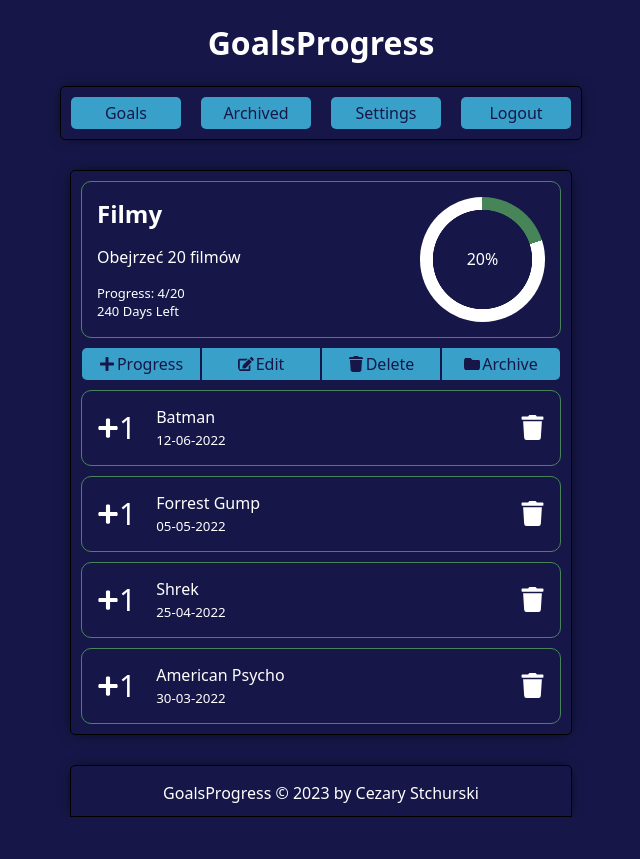
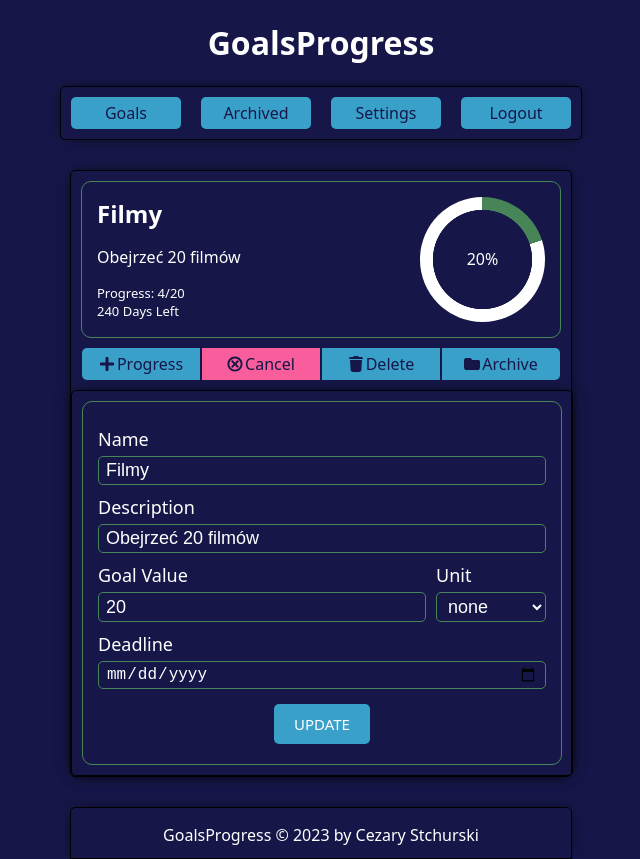
Before and after one commit to czareks2000/GoalsProgress, a React (Create React App) app in the folder goals-progress/: page /goal/1 in a window 1280 px wide. Both pictures are taken after a click on the element "Edit". Shown: the whole page, without its empty margins (319-959 px from the left). Before the commit the page ends 817 px from the top, so only its background shows below. Built offline with nearby package versions, Linux system fonts and the light colour scheme.

Commit message:
add edit form to goal details component

```diff
--- a/goals-progress/src/components/Actions.js
+++ b/goals-progress/src/components/Actions.js
@@ -1,7 +1,7 @@
 import { FaPlus, FaEdit, FaTrash, FaFolder } from 'react-icons/fa'
 import { GiCancel } from 'react-icons/gi'
 
-const Actions = ({ onShowAddForm, showAddForm }) => {
+const Actions = ({ onShowAddForm, showAddForm, onShowEditForm, showEditForm }) => {
     return (
         <div className="actions text-center">
             <div className={`action ${showAddForm ? 'active' : ''}`} onClick={onShowAddForm}>
@@ -11,9 +11,12 @@ const Actions = ({ onShowAddForm, showAddForm }) => {
                 <><FaPlus/>Progress</>
                 }
             </div>
-            <div className="action">
-                <FaEdit/>
-                Edit
+            <div className={`action ${showEditForm ? 'active' : ''}`} onClick={onShowEditForm}>
+                {showEditForm ?
+                <><GiCancel/>Cancel</>
+                :
+                <><FaEdit/>Edit</>
+                }
             </div>
             <div className="action">
                 <FaTrash/>
--- a/goals-progress/src/components/GoalDetails.js
+++ b/goals-progress/src/components/GoalDetails.js
@@ -5,10 +5,13 @@ import Goal from "./Goal";
 import Actions from "./Actions";
 import ProgressList from "./ProgressList";
 import ProgressAddForm from "./ProgressAddForm";
+import GoalEditForm from "./GoalEditForm";
 
 const GoalDetails = ({ goals }) => {
     const [goal, setGoal] = useState();
     const [showAddForm, setShowAddForm] = useState(false);
+    const [showEditForm, setShowEditForm] = useState(false);
+    const [showProgressList, setShowProgressList] = useState(true);
     const [progressList, setProgressList] = useState([
     {
         id: 1,
@@ -49,6 +52,12 @@ const GoalDetails = ({ goals }) => {
 
     const toggleAddForm = () => {
         setShowAddForm(!showAddForm);
+        setShowProgressList(!showProgressList);
+    };
+
+    const toggleEditForm = () => {
+        setShowEditForm(!showEditForm);
+        setShowProgressList(!showProgressList);
     };
 
     // add progress
@@ -57,17 +66,25 @@ const GoalDetails = ({ goals }) => {
         setShowAddForm(false);
     }
 
+    // updateGoal
+    const updateGoal = (goal) => {
+        setGoal(goal);
+    }
+
     return (
         <div className="container shadow">
             {goal ?
             <>
                 <Goal goal={goal}/>
-                <Actions showAddForm={showAddForm} onShowAddForm={toggleAddForm}/>
-                {showAddForm ?
-                <ProgressAddForm onAdd={addProgress} toggleAddForm={toggleAddForm}/>
-                :
-                <ProgressList progressList={progressList}/>
-                }
+                <Actions
+                    showAddForm={showAddForm}
+                    onShowAddForm={toggleAddForm}
+                    showEditForm={showEditForm}
+                    onShowEditForm={toggleEditForm}
+                />
+                {showAddForm && <ProgressAddForm onAdd={addProgress} toggleAddForm={toggleAddForm}/>}
+                {showEditForm && <GoalEditForm goal={goal} toggleEditForm={toggleEditForm} onEdit={updateGoal}/>}
+                {showProgressList && <ProgressList progressList={progressList}/>}
             </>
             :
             <p className="text-center">Loading...</p>
```
